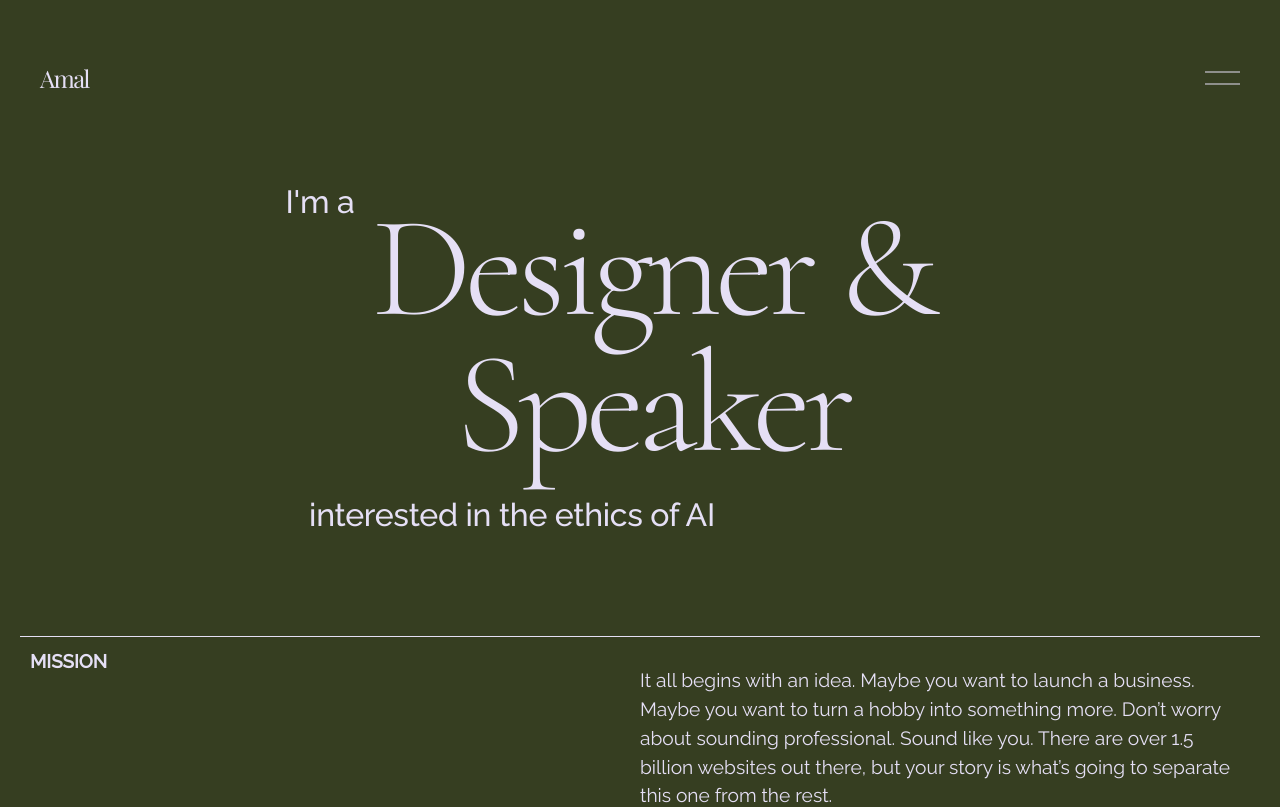
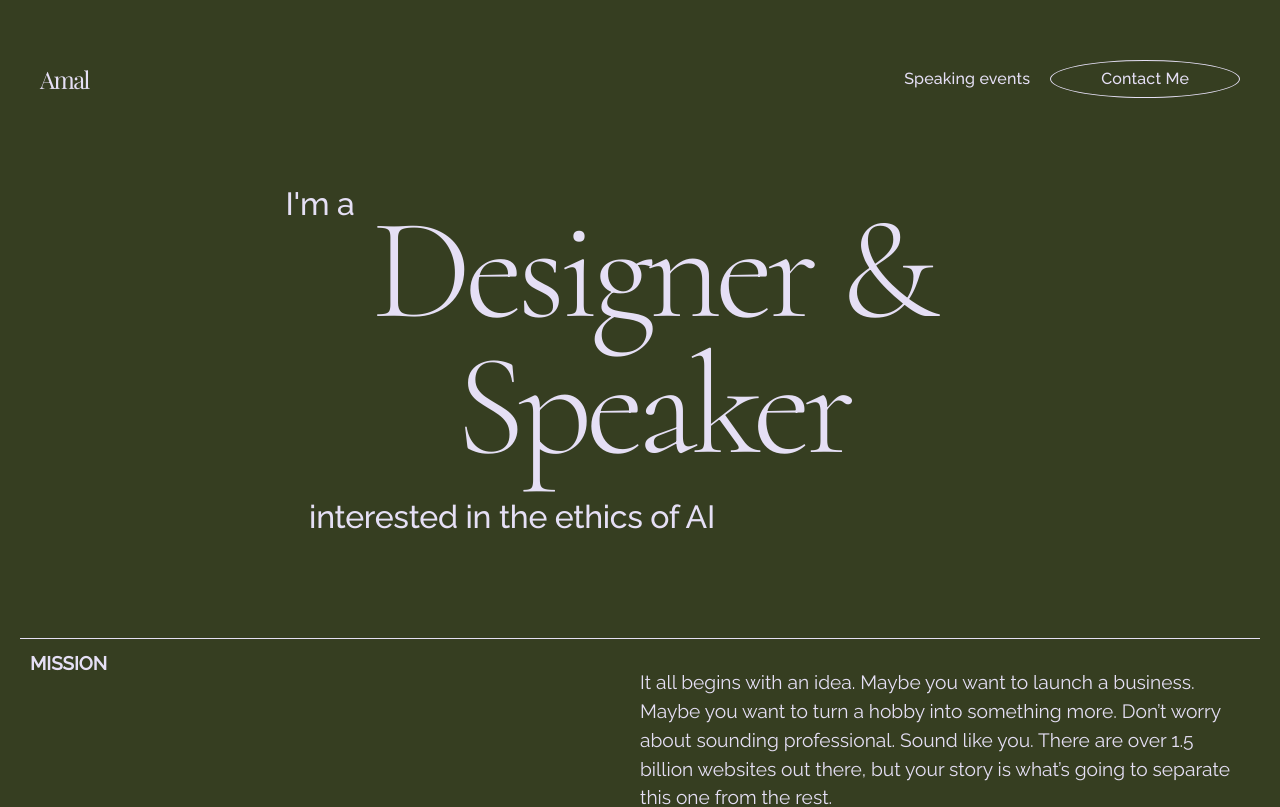
Before and after one commit to hvok01/amal, a React (Vite) app: page / in a window 1280 px wide. Shown: the top 807 px of the page. Built offline with nearby package versions, Linux system fonts and the light colour scheme.

Commit message:
fix some navbar styles details

```diff
--- a/src/App.css
+++ b/src/App.css
@@ -368,6 +368,54 @@ footer a svg {
     height: 30vw;
   }
 
+  header nav .site-hamburger {
+    display: none;
+  }
+
+  header nav .site-navlinks {
+    display: flex;
+    opacity: 1;
+    background-color: transparent;
+    width: inherit;
+    height: inherit;
+    position: relative;
+  }
+
+  header nav .site-navlinks ul {
+    display: flex;
+  }
+
+  header nav .site-navlinks ul li {
+    display: flex;
+    align-items: center;
+    justify-content: center;
+    position: relative;
+  }
+
+  header nav .site-navlinks ul li a {
+    color: #e5dff5;
+    font-size: 1rem;
+    line-height: 1rem;
+    letter-spacing: 0.01rem;
+  }
+
+  header nav .site-navlinks ul li:first-of-type {
+    margin: 0px 20px;
+  }
+
+  header nav .site-navlinks ul li a:first-of-type {
+    transform: translate3d(0px, 0px, 0px) !important;
+  }
+
+  header nav .site-navlinks ul li .abs-link {
+    position: relative;
+    bottom: 0;
+    border: 1px solid #e5dff5;
+    letter-spacing: 0.01rem;
+    font-size: 1rem;
+    margin: 0;
+  }
+
 }
 
 @media screen and (min-width: 1300px) {
--- a/src/App.tsx
+++ b/src/App.tsx
@@ -14,6 +14,10 @@ function App() {
   useLayoutEffect(() => {
     const ctx = gsap.context(() => {
         const tl = gsap.timeline({ paused: true })
+        tl.set(".site-logo a", {
+          x: "0",
+          y: "0"
+        })
         animationNavBar(tl);
         setTimeline(tl)
     });
```
